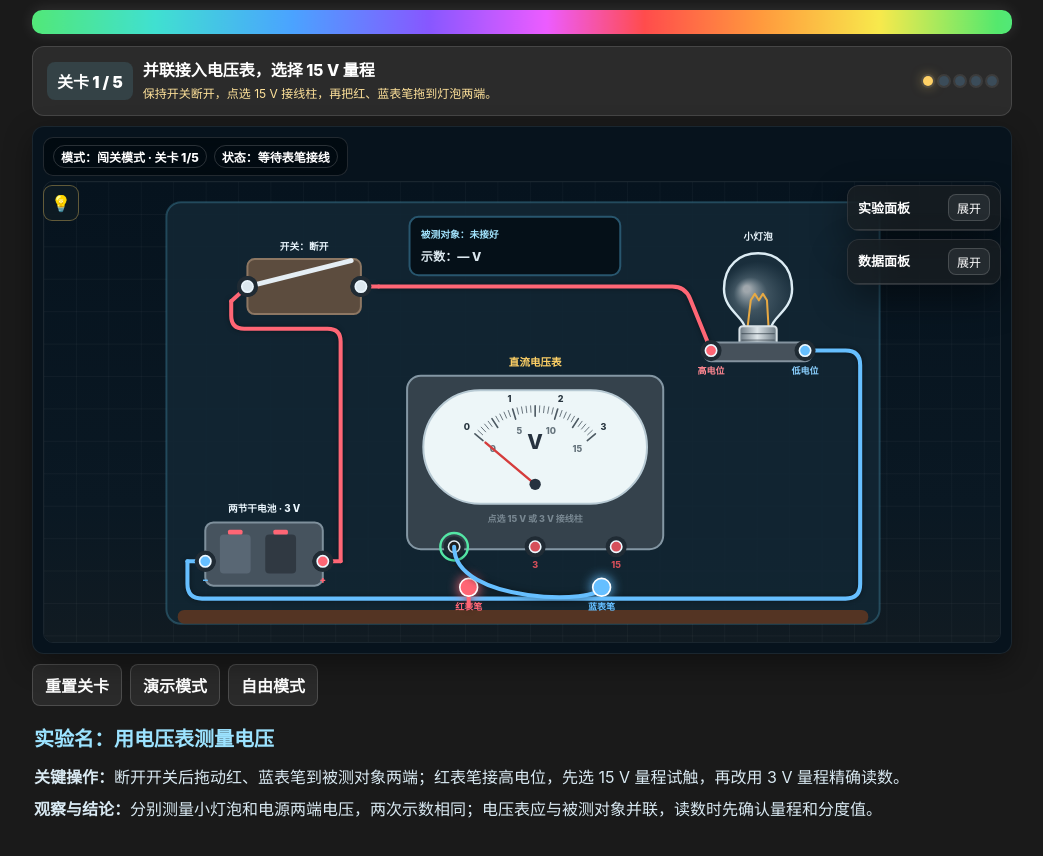
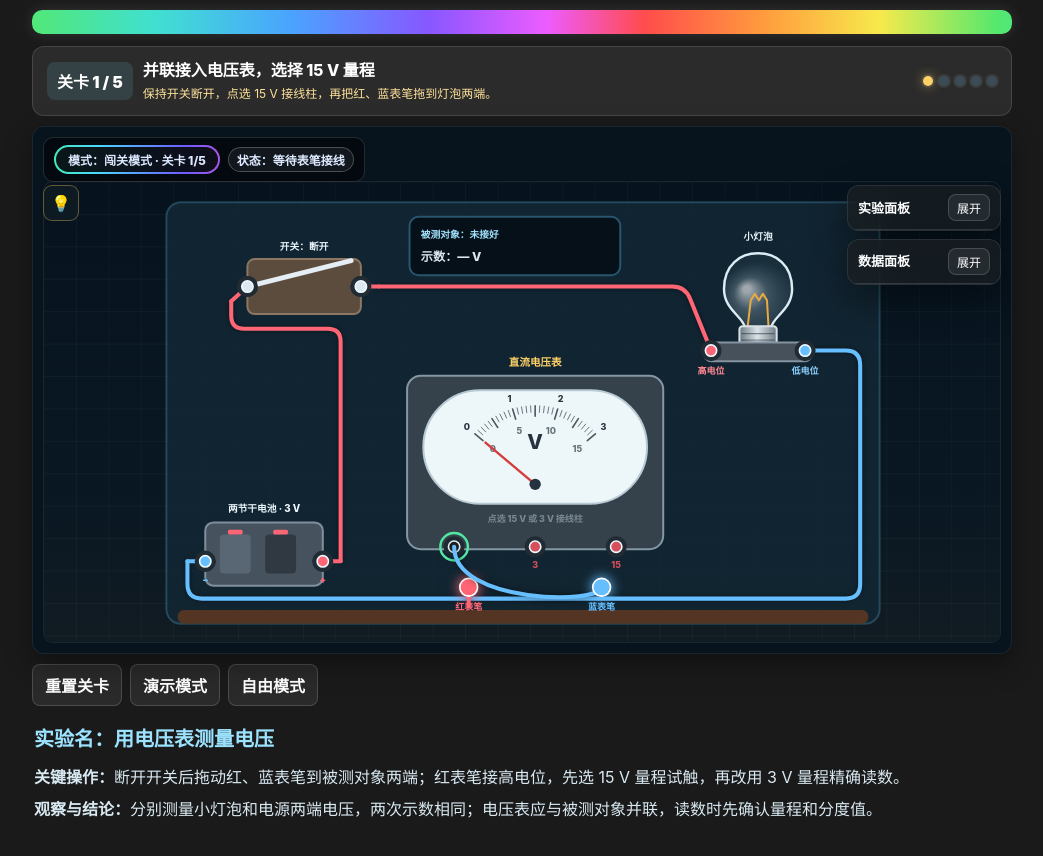
Before and after one commit to Albert-Huo/HTML-, a plain HTML site: page physics-middle/初中物理实验62.html in a window 1280 px wide. Shown: the whole page, without its empty margins (118-1161 px from the left). Drawn offline with Linux system fonts and the light colour scheme.

Commit message:
修正初中物理实验62模式栏UI

```diff
--- a/physics-middle/初中物理实验62.html
+++ b/physics-middle/初中物理实验62.html
@@ -49,10 +49,26 @@
     .lab-area{position:absolute;inset:54px 10px 10px;border-radius:10px;overflow:hidden;border:1px solid rgba(255,255,255,.08)}
     #labCanvas{width:100%;height:100%;display:block;touch-action:none}
     .hud{
-      position:absolute;z-index:24;left:10px;top:10px;display:flex;gap:7px;padding:7px 9px;border:1px solid var(--line);
-      border-radius:10px;background:rgba(1,8,13,.72);backdrop-filter:blur(8px);font-size:12px
+      position:absolute;z-index:24;left:10px;top:10px;display:flex;gap:8px;align-items:center;padding:7px 10px;
+      border:1px solid var(--line);border-radius:10px;background:rgba(0,0,0,.5);font-size:12px
     }
-    .tag{padding:2px 7px;border:1px solid rgba(255,255,255,.16);border-radius:999px;font-weight:800}
+    .tag{
+      padding:3px 8px;border:1px solid rgba(255,255,255,.24);border-radius:999px;background:rgba(255,255,255,.06);
+      color:#dce9ff;font-weight:800;white-space:nowrap
+    }
+    #modeTag.mode-strip{
+      position:relative;isolation:isolate;min-width:158px;overflow:hidden;border:2px solid transparent;padding:4px 12px;
+      background:linear-gradient(rgba(6,10,14,.94),rgba(6,10,14,.94)) padding-box,
+        linear-gradient(90deg,#35ff73,#4bd8ff,#6c5cff,#ff4fc3,#ffd166,#35ff73) border-box;
+      background-size:100% 100%,260% 100%;animation:modeFlow 3.2s linear infinite
+    }
+    #modeTag.mode-strip::before{
+      content:"";position:absolute;top:-2px;bottom:-2px;left:-45%;width:42%;
+      background:linear-gradient(100deg,transparent,rgba(255,255,255,.9),transparent);
+      transform:skewX(-18deg);animation:sweep 2.4s linear infinite;mix-blend-mode:screen
+    }
+    @keyframes modeFlow{to{background-position:0 0,-260% 0}}
+    @keyframes sweep{from{transform:skewX(-18deg) translateX(-140%)}to{transform:skewX(-18deg) translateX(460%)}}
     .hint-lamp{
       position:absolute;z-index:26;left:10px;top:58px;width:36px;height:36px;border:1px solid rgba(255,209,102,.35);
       border-radius:9px;background:rgba(15,28,36,.88);color:var(--yellow);cursor:pointer
@@ -147,7 +163,9 @@
       .toolbar{display:grid;grid-template-columns:repeat(3,1fr);gap:7px;padding:6px;border:1px solid rgba(255,255,255,.08);border-radius:11px;background:rgba(255,255,255,.035)}
       .toolbar button,.controls button{min-width:0;min-height:44px;padding:8px 5px;font-size:12px}
     }
-    @media(prefers-reduced-motion:reduce){#spectrum::before,.badge.show,.mobile-badge.show{animation:none}}
+    @media(prefers-reduced-motion:reduce){
+      #spectrum::before,.badge.show,.mobile-badge.show,#modeTag.mode-strip,#modeTag.mode-strip::before{animation:none}
+    }
   </style>
 </head>
 <body>
@@ -159,7 +177,7 @@
       <div class="progress-dots" id="dots"></div>
     </section>
     <main id="stage" aria-label="用电压表测量电压互动实验台">
-      <div class="hud"><span class="tag" id="modeTag">模式：闯关模式</span><span class="tag" id="statusTag">状态：待接线</span></div>
+      <div class="hud"><span class="tag mode-strip" id="modeTag">模式：闯关模式</span><span class="tag" id="statusTag">状态：待接线</span></div>
       <button class="hint-lamp" id="hintLamp" type="button" aria-label="查看详细提示">💡</button>
       <div class="hint-pop" id="hintPop"></div>
       <div class="lab-area" id="labArea"><canvas id="labCanvas"></canvas></div>
```
